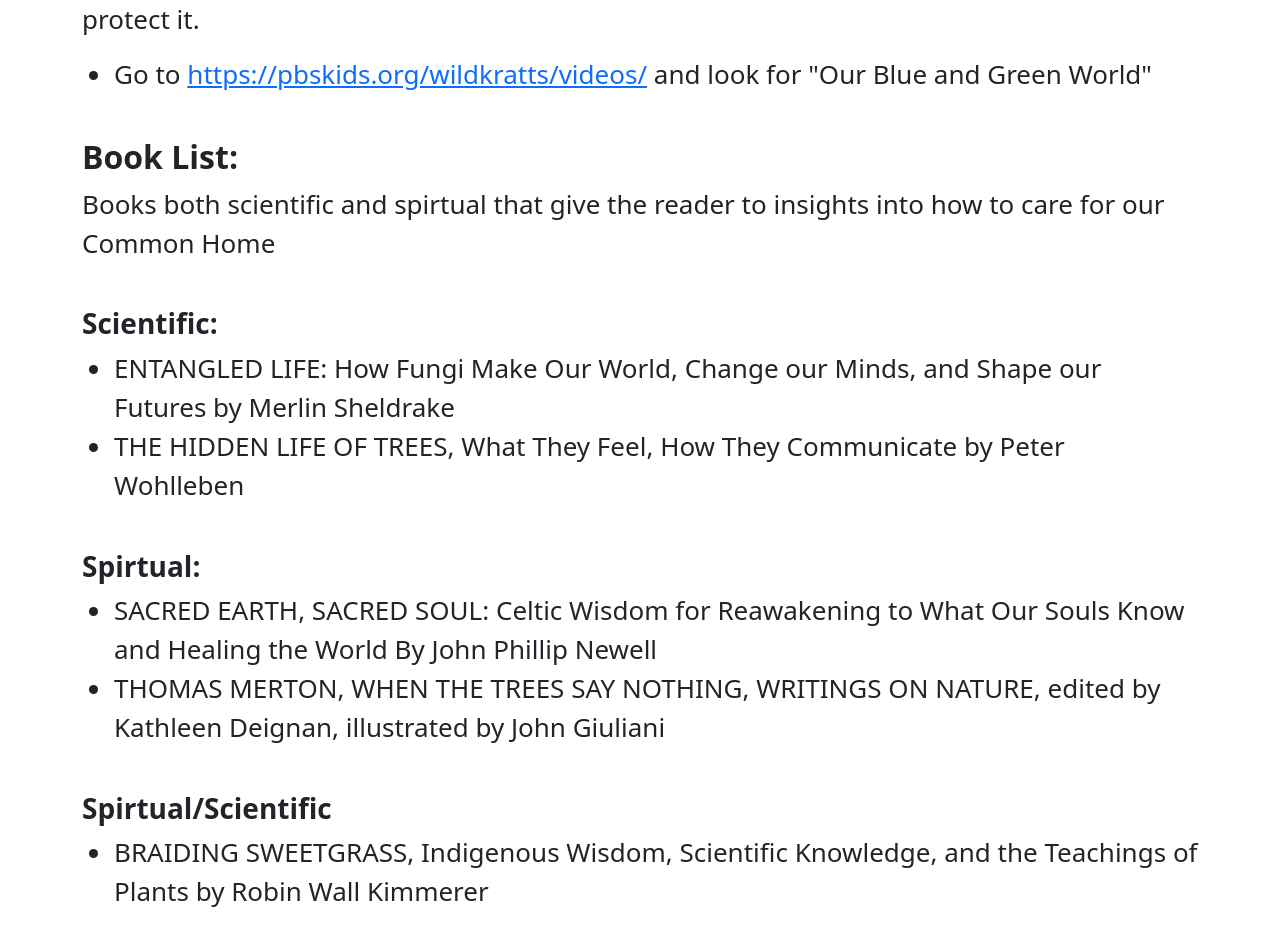
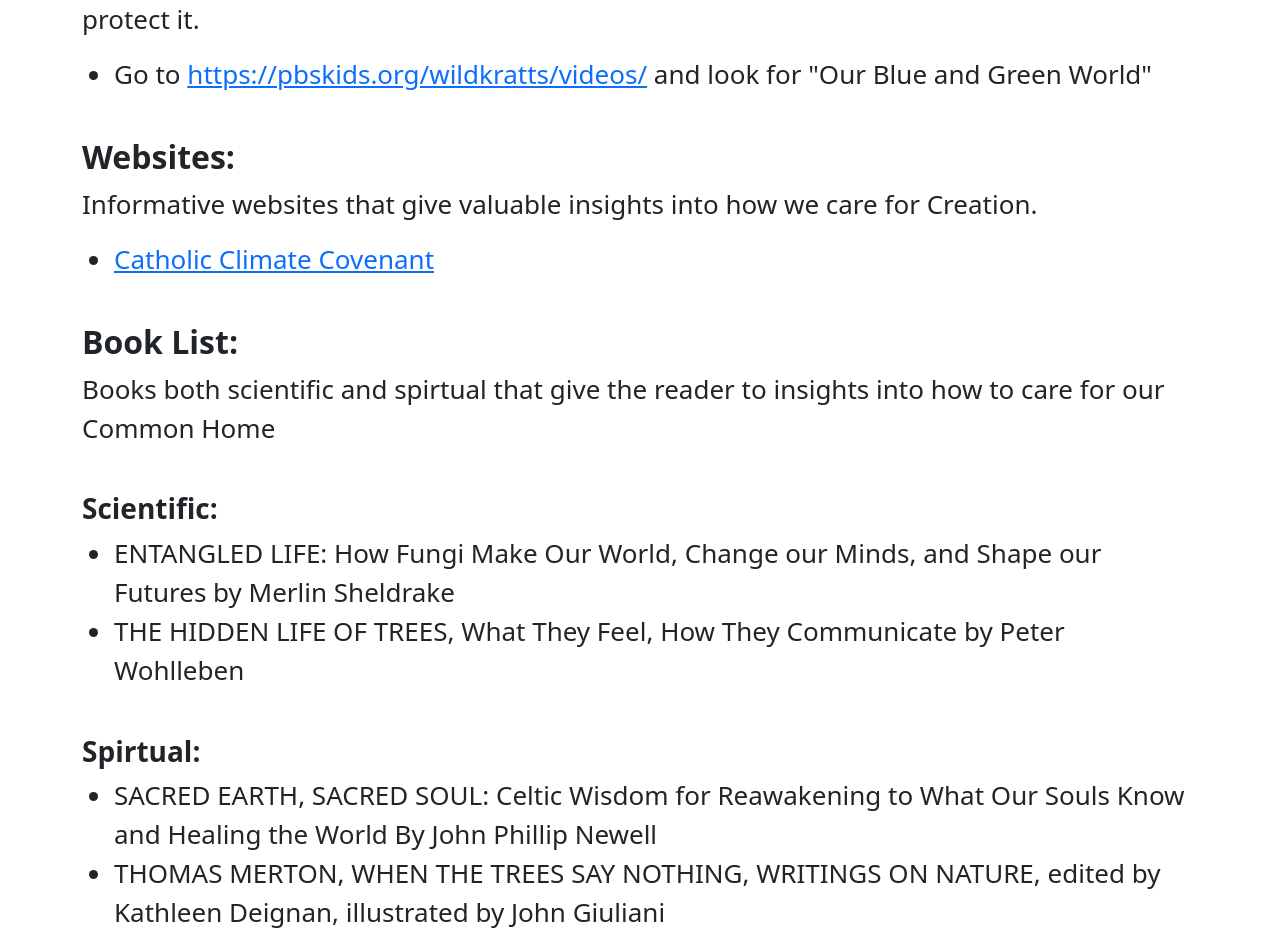
Before and after one commit to nfriesen1/care-for-creation, a React (Create React App) app: page /resources in a window 1280 px wide. Shown: the part 1940-2875 px from the top of the page. Built offline with nearby package versions, Linux system fonts and the light colour scheme.

Commit message:
more resources

```diff
--- a/src/pages/Resources.js
+++ b/src/pages/Resources.js
@@ -157,6 +157,16 @@ const Resources = () => {
           </li>
         </ul>
         <p>
+          <h2 id="action-header">Websites:</h2> Informative websites that give
+          valuable insights into how we care for Creation.
+        </p>
+          <ul>
+            <li><a href="https://catholicclimatecovenant.org/"
+              target="_blank"
+              rel="noopener noreferrer"
+            >Catholic Climate Covenant</a></li>
+          </ul>
+        <p>
           <h2 id="action-header">Book List:</h2> Books both scientific and
           spirtual that give the reader to insights into how to care for our
           Common Home
```
